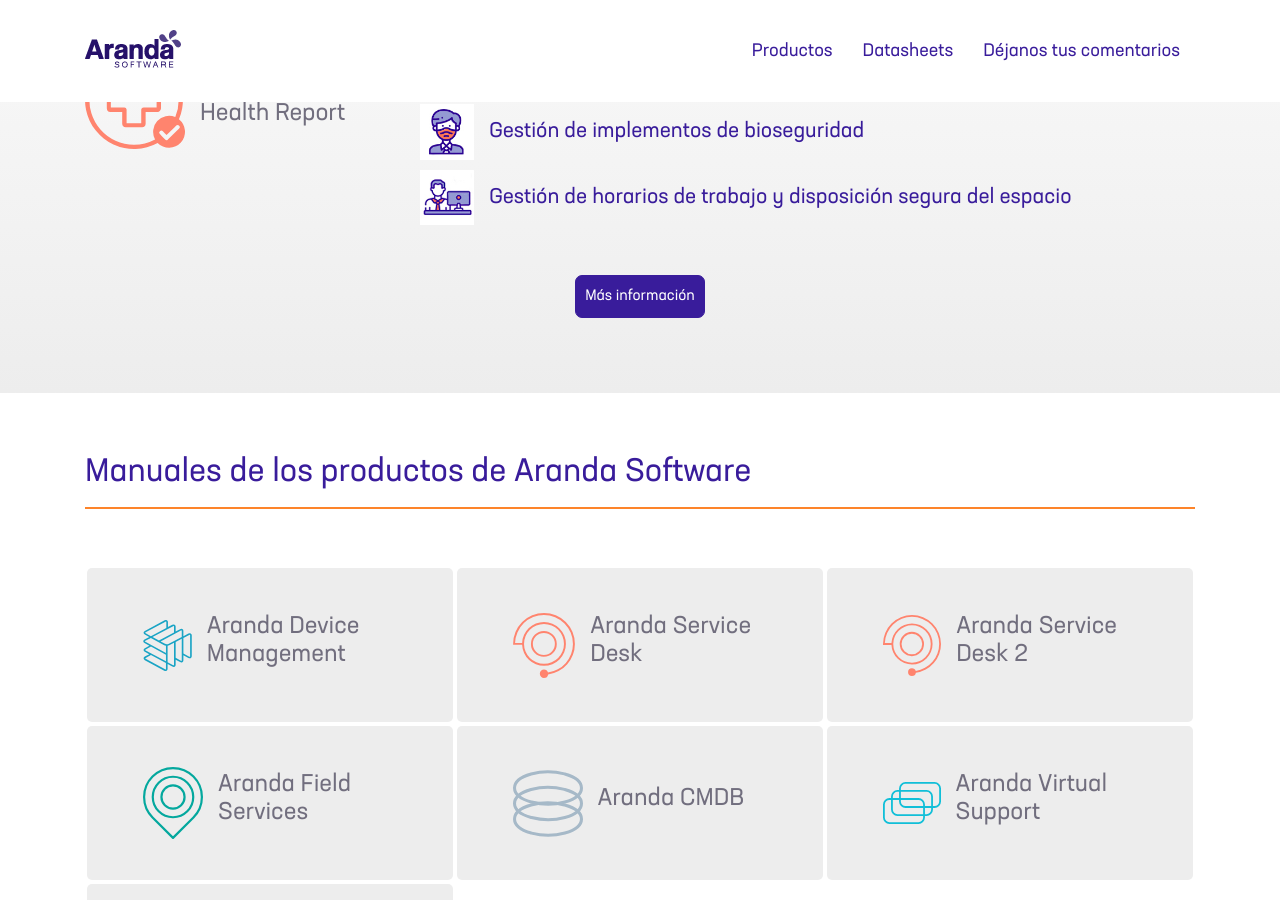
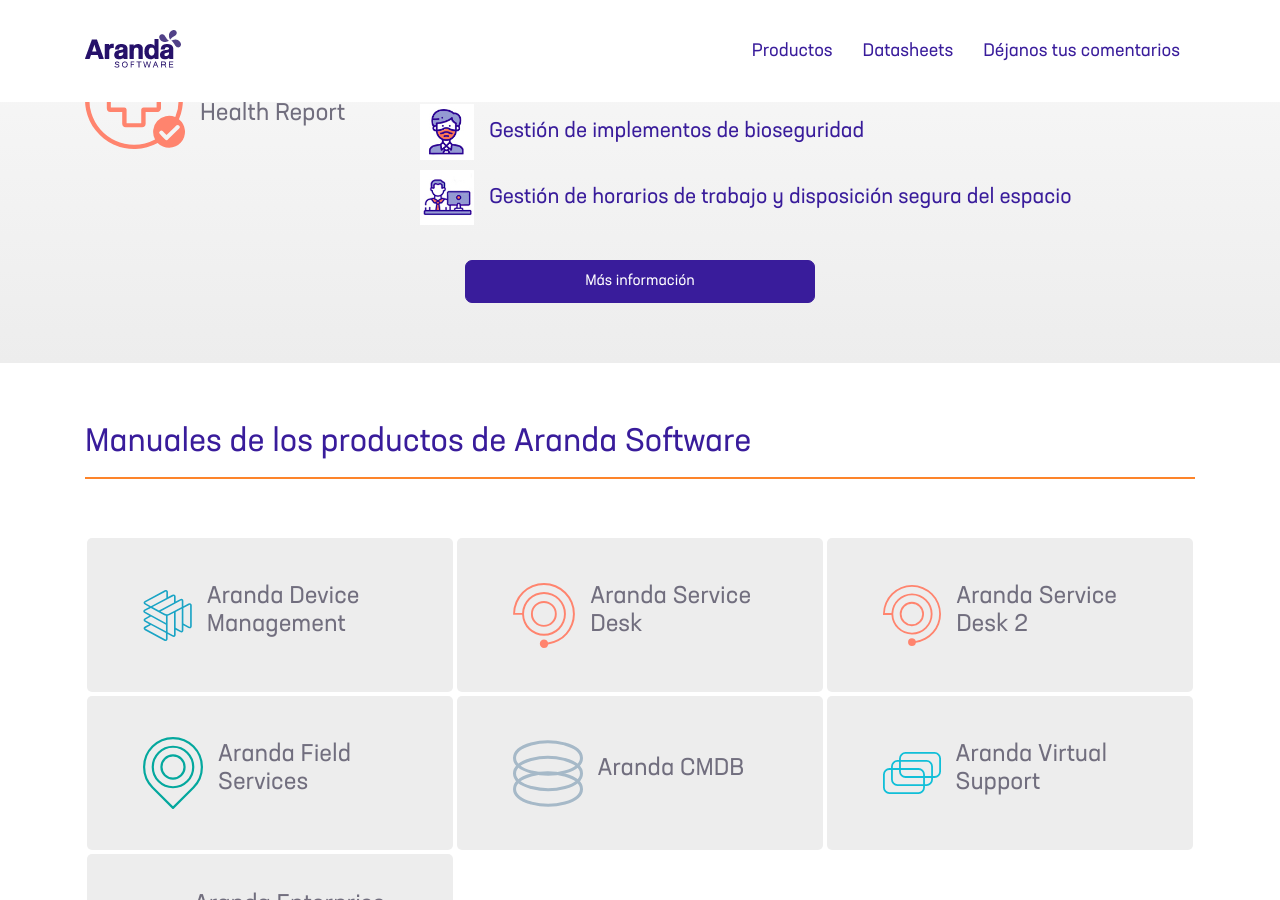
Before and after one commit to aranda-docs/aranda-docs-theme, a Jekyll site: the page built from index.md, in a window 1280 px wide and 900 px high, scrolled down 792 px. Built offline with Jekyll 4.4.1, drawn with Linux system fonts in a browser that asks for light colours.

Commit message:
Update news-item.html

```diff
--- a/_includes/news-item.html
+++ b/_includes/news-item.html
@@ -1,6 +1,6 @@
 <div class="ar-section__content">
     <div class="row">
-        <div class="col-auto">
+        <div class="col-12 col-lg-auto justify-content-center d-flex mb-4 mb-lg-0">
             <div class="ar-badge-service p-0 mr-5">
                 <div class="ar-badge-service__icon {{ news.icon }} --big"></div>
                 <div class="ar-badge-service__description ml-3">
@@ -9,7 +9,7 @@
                 </div>
             </div>
         </div>
-        <div class="col">
+        <div class="col-12 col-lg">
             <ul class="ar-bullets">
             {% for bullet in news.bullets %}
                 <li><img src="{{ bullet.image }}" alt=""><span>{{ bullet.text }}</span>
@@ -18,10 +18,10 @@
             </ul>
         </div>
     </div>
-    <div class="row">
-        <div class="col align-items-center justify-content-center d-flex p-3">
+    <div class="row justify-content-center">
+        <div class="col-12 col-md-8 col-lg-4">
             <a href="{{ news.link }}">
-                <button class="btn btn-primary btn-cta">Más información</button>
+                <button class="btn btn-primary btn-cta w-100">Más información</button>
             </a>
         </div>
     </div>
```
